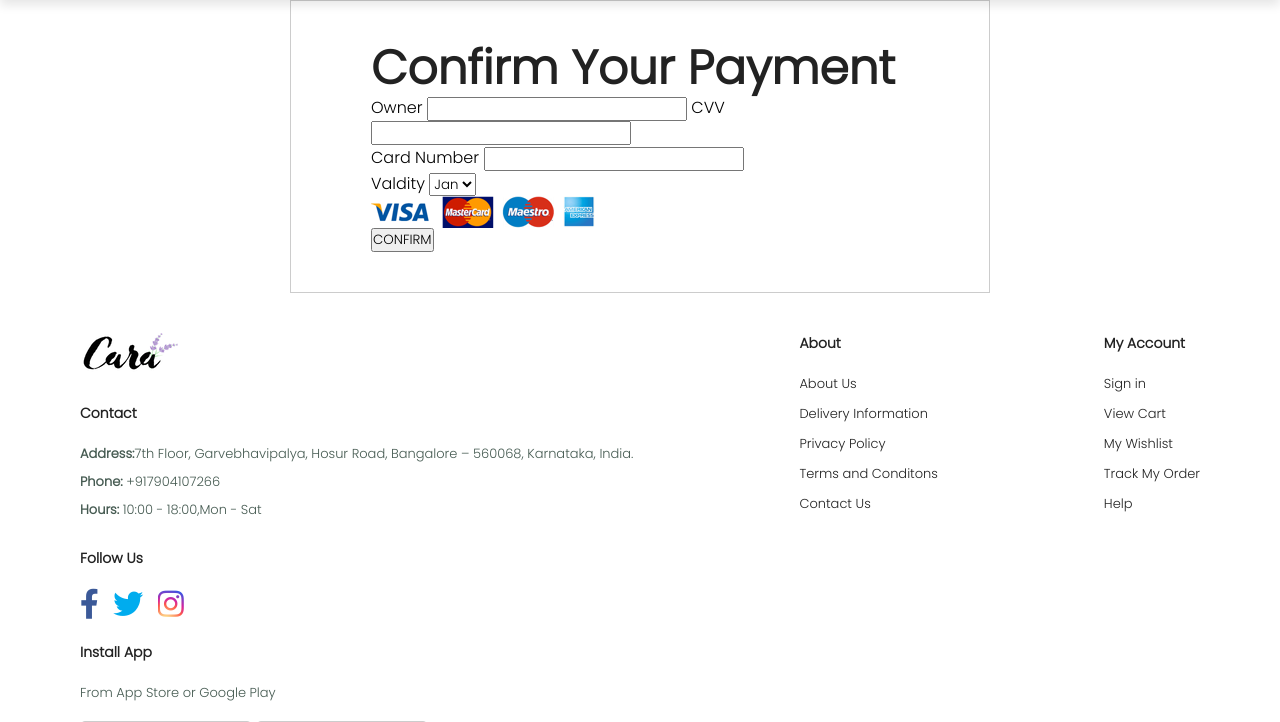
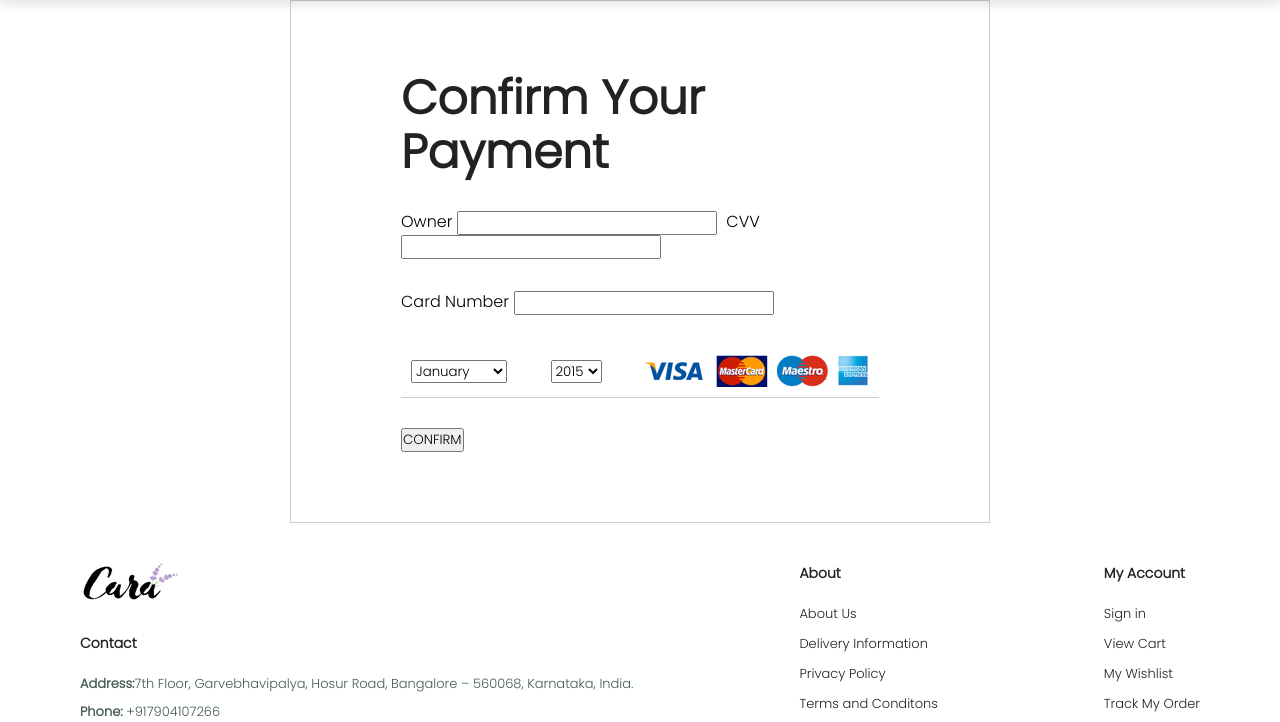
Before and after one commit to GunalanD95/django-ecommerce, a Django app: page /cart/payment/ in a window 1280 px wide. Shown: the part 80-802 px from the top of the page. Run offline with Django 4.2, Linux system fonts and the light colour scheme; some libraries are stand-ins or nearby versions.

Commit message:
add recent changes

```diff
--- a/esite/static/css/pay.css
+++ b/esite/static/css/pay.css
@@ -4,4 +4,19 @@
     border: 1px solid #ccc;
 }
 
-.pay-box{}
+.pay-box{
+    padding: 30px;
+    display: flex;
+    flex-direction: column;
+    justify-content: center;
+    gap:30px;
+}
+
+.pay-box .card-bun{
+    display: flex;
+    flex-direction: row;
+    justify-content: space-between;
+    align-items: center;
+    padding: 10px;
+    border-bottom: 1px solid #ccc;
+}
--- a/esite/static/js/cart.js
+++ b/esite/static/js/cart.js
@@ -1,9 +1,21 @@
-// document.addEventListener("DOMContentLoaded", function(){
-//     var rowCount = document.getElementsByTagName("tbody")[0].rows;
-//     lengths = rowCount.length;
-//     var cartlen = lengths;
-
-//     var rcounter = document.getElementById("cart-counter");
-//     rcounter.innerHTML = cartlen;
-//     console.log(cartlen);
-// });
+document.addEventListener("DOMContentLoaded", function(){
+    // check if pay-btn is clicked and then load data to payment page
+    document.getElementById("pay-btn").addEventListener("click", function(){
+        var xhr = new XMLHttpRequest();
+        xhr.open("GET", "http://localhost:8080/esite/cart/getCartData", true);
+        xhr.onload = function(){
+            if(this.status == 200){
+                var data = JSON.parse(this.responseText);
+                var total = 0;
+                var html = "";
+                for(var i = 0; i < data.length; i++){
+                    total += data[i].price * data[i].quantity;
+                    html += "<tr><td>" + data[i].name + "</td><td>" + data[i].price + "</td><td>" + data[i].quantity + "</td><td>" + data[i].price * data[i].quantity + "</td></tr>";
+                }
+                document.getElementById("cart-table").innerHTML = html;
+                document.getElementById("total").innerHTML = total;
+            }
+        }
+        xhr.send();
+    });
+});
--- a/esite/templates/esite/cart.html
+++ b/esite/templates/esite/cart.html
@@ -87,7 +87,7 @@
                 <td><strong>$334</strong></td>
             </tr>
         </table>
-        <button type="submit">Proceed to Checkout</button>
+        <button class="pay-btn" type="submit">Proceed to Checkout</button>
     </div>
 
     <script>
--- a/esite/templates/esite/payment.html
+++ b/esite/templates/esite/payment.html
@@ -13,7 +13,7 @@
         <h2>Confirm Your Payment</h2>
         <div>
             <label for="owner">Owner</label>
-            <input name="owner" type="text">
+            <input style="margin-right:5px;" name="owner" type="text">
             <label for="cvv">CVV</label>
             <input name="cvv" type="number" name="" id="">
         </div>
@@ -23,12 +23,29 @@
         </div>
         <div>
             <div class="card-bun">
-                <label for="val">Valdity </label>
-                <select name="val" id="val">
-                    <option value="jan">Jan</option>
+                <select id="month">
+                    <option value="1">January</option>
+                    <option value="2">February</option>
+                    <option value="3">March</option>
+                    <option value="4">April</option>
+                    <option value="5">May</option>
+                    <option value="6">June</option>
+                    <option value="7">July</option>
+                    <option value="8">August</option>
+                    <option value="9">September</option>
+                    <option value="10">October</option>
+                    <option value="11">November</option>
+                    <option value="12">December</option>
                 </select>
+                <select id="year">
+                    <option value="2015">2015</option>
+                    <option value="2016">2016</option>
+                    <option value="2017">2017</option>
+                    <option value="2018">2018</option>
+                </select>
+                <img src="{% static '/img/pay/pay.png' %}" alt="">
             </div>
-            <img src="{% static '/img/pay/pay.png' %}" alt="">
+
         </div>
         <div>
             <button type="submit">CONFIRM</button>
```
